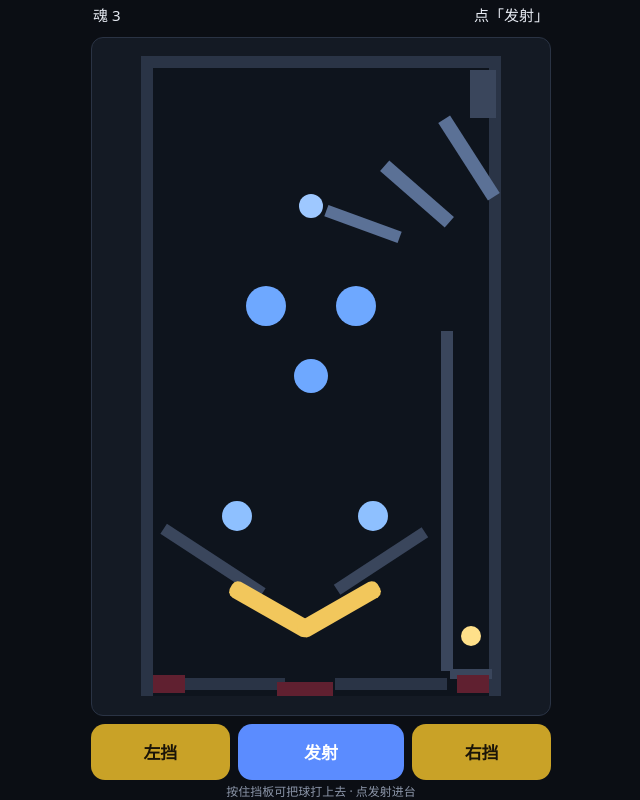
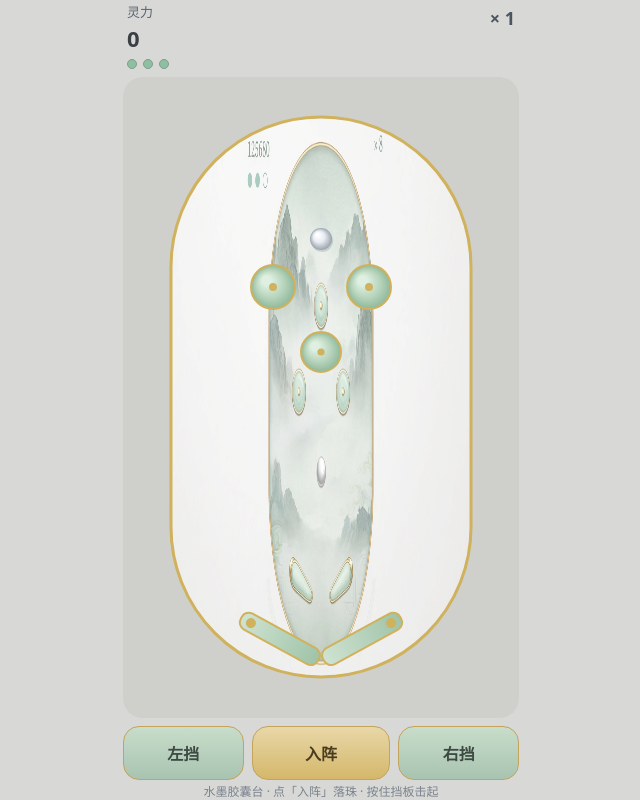
Before and after one commit to owldamon/oneBallFly, a website: page preview/index.html in a window 1280 px wide. Shown: the whole page, without its empty margins (319-959 px from the left). Drawn offline with Linux system fonts and the light colour scheme.

Commit message:
feat: v9 水墨胶囊台外观（按风格参考）
胶囊金边台面、玉石挡板/弹珠、灵力 HUD；入阵改为台顶落珠

```diff
--- a/index.html
+++ b/index.html
@@ -1,7 +1,7 @@
 <!DOCTYPE html>
 <html lang="zh-CN"><head>
 <meta charset="UTF-8"/><meta name="viewport" content="width=device-width, initial-scale=1"/>
-<meta http-equiv="refresh" content="0; url=./preview/index.html?v=8"/>
-<script>location.replace('./preview/index.html?v=8');</script>
+<meta http-equiv="refresh" content="0; url=./preview/index.html?v=9"/>
+<script>location.replace('./preview/index.html?v=9');</script>
 <title>一球飞升</title></head>
-<body><a href="./preview/index.html?v=8">进入沙盒</a></body></html>
+<body><a href="./preview/index.html?v=9">进入沙盒</a></body></html>
--- a/preview/game.js
+++ b/preview/game.js
@@ -1,21 +1,29 @@
-// 一球飞升 · v8 台面重做
-// - 挡板：碰撞时给球冲量（静态拧角传不出抛力）
-// - 台型：右封闭发射道 + \ 导流进主台 + 加长挡板
+// 一球飞升 · v9 水墨胶囊台（按用户风格参考）
 (function () {
   if (typeof Matter === 'undefined') {
-    var el = document.getElementById('err');
-    el.style.display = 'block';
-    el.textContent = '物理库未加载';
+    var err = document.getElementById('err');
+    err.style.display = 'block';
+    err.textContent = '物理库未加载';
     return;
   }
 
   const { Engine, Render, Runner, Bodies, Body, Composite, Events, Query } = Matter;
+
+  // 逻辑坐标：竖胶囊
   const W = 360, H = 640, MAX_LIVES = 3;
+  const CX = W / 2;
+  const TABLE_W = 300;
+  const TABLE_LEFT = (W - TABLE_W) / 2;
+  const TABLE_RIGHT = TABLE_LEFT + TABLE_W;
+  const TABLE_TOP = 40;
+  const TABLE_BOTTOM = 600;
+  const RADIUS = TABLE_W / 2; // 上下半圆半径
 
   const canvas = document.getElementById('c');
   const stage = document.getElementById('stage-wrap');
+  const scoreEl = document.getElementById('score');
+  const multEl = document.getElementById('mult');
   const livesEl = document.getElementById('lives');
-  const statusEl = document.getElementById('status');
   const overlay = document.getElementById('overlay');
   const btnL = document.getElementById('btnL');
   const btnR = document.getElementById('btnR');
@@ -23,99 +31,112 @@
   const restartBtn = document.getElementById('restart');
 
   const engine = Engine.create();
-  engine.gravity.y = 0.9;
+  engine.gravity.y = 0.88;
   const world = engine.world;
 
   const render = Render.create({
     canvas, engine,
-    options: { width: W, height: H, wireframes: false, background: '#0e141d', pixelRatio: 1 },
+    options: {
+      width: W, height: H, wireframes: false, background: 'transparent', pixelRatio: 1,
+    },
   });
 
-  function wall(x, y, w, h, color) {
-    return Bodies.rectangle(x, y, w, h, {
-      isStatic: true, friction: 0.06, restitution: 0.18,
-      render: { fillStyle: color || '#2a3446' },
+  // —— 背景图 ——
+  const bg = new Image();
+  bg.src = './style-ref.png';
+  let bgReady = false;
+  bg.onload = function () { bgReady = true; };
+
+  function segmentWall(x1, y1, x2, y2, thick) {
+    const dx = x2 - x1, dy = y2 - y1;
+    const len = Math.hypot(dx, dy);
+    const cx = (x1 + x2) / 2, cy = (y1 + y2) / 2;
+    return Bodies.rectangle(cx, cy, len, thick || 14, {
+      isStatic: true,
+      angle: Math.atan2(dy, dx),
+      friction: 0.05,
+      restitution: 0.2,
+      render: { visible: false },
     });
   }
 
-  const parts = [];
-  // 外框
-  parts.push(wall(6, H / 2, 12, H));
-  parts.push(wall(W - 6, H / 2, 12, H));
-  parts.push(wall(W / 2, 6, W, 12));
+  // 胶囊边界：左右直壁 + 上下半圆折线近似
+  const walls = [];
+  const leftX = TABLE_LEFT + 8;
+  const rightX = TABLE_RIGHT - 8;
+  const straightTop = TABLE_TOP + RADIUS;
+  const straightBot = TABLE_BOTTOM - RADIUS;
+  walls.push(segmentWall(leftX, straightTop, leftX, straightBot, 16));
+  walls.push(segmentWall(rightX, straightTop, rightX, straightBot, 16));
 
-  // 底板：左右宽台，中间只留狭窄沟（更好打）
-  parts.push(wall(78, H - 12, 132, 12));
-  parts.push(wall(250, H - 12, 112, 12));
+  const arcSteps = 12;
+  // top semicircle
+  for (let i = 0; i < arcSteps; i++) {
+    const a0 = Math.PI + (i / arcSteps) * Math.PI;
+    const a1 = Math.PI + ((i + 1) / arcSteps) * Math.PI;
+    const x0 = CX + Math.cos(a0) * (RADIUS - 8);
+    const y0 = straightTop + Math.sin(a0) * (RADIUS - 8);
+    const x1 = CX + Math.cos(a1) * (RADIUS - 8);
+    const y1 = straightTop + Math.sin(a1) * (RADIUS - 8);
+    walls.push(segmentWall(x0, y0, x1, y1, 16));
+  }
+  // bottom semicircle (opening in center for drain — skip middle segments)
+  for (let i = 0; i < arcSteps; i++) {
+    // bottom arc: angle 0 → PI, but skip center gap for drain
+    const t0 = i / arcSteps;
+    const t1 = (i + 1) / arcSteps;
+    // skip roughly center 20%
+    if (t0 > 0.38 && t1 < 0.62) continue;
+    const a0 = (i / arcSteps) * Math.PI;
+    const a1 = ((i + 1) / arcSteps) * Math.PI;
+    const x0 = CX + Math.cos(a0) * (RADIUS - 8);
+    const y0 = straightBot + Math.sin(a0) * (RADIUS - 8);
+    const x1 = CX + Math.cos(a1) * (RADIUS - 8);
+    const y1 = straightBot + Math.sin(a1) * (RADIUS - 8);
+    walls.push(segmentWall(x0, y0, x1, y1, 16));
+  }
 
-  // 发射道
-  parts.push(wall(330, 618, 42, 10, '#3a465c')); // 托架
-  parts.push(wall(306, 445, 12, 340, '#3a465c')); // 分隔，上沿约 275
-  parts.push(wall(342, 38, 26, 48, '#3a465c'));
-
-  // \ 导流进主台（正角）
-  parts.push(Bodies.rectangle(328, 102, 92, 14, {
-    isStatic: true, angle: 1.0, friction: 0, restitution: 0.8,
-    render: { fillStyle: '#5b7196' },
+  // 底部托台左右（挡板外侧）
+  walls.push(Bodies.rectangle(CX - 78, TABLE_BOTTOM - 18, 90, 12, {
+    isStatic: true, friction: 0.08, restitution: 0.15, render: { visible: false },
   }));
-  parts.push(Bodies.rectangle(276, 138, 86, 14, {
-    isStatic: true, angle: 0.72, friction: 0, restitution: 0.6,
-    render: { fillStyle: '#5b7196' },
-  }));
-  parts.push(Bodies.rectangle(222, 168, 78, 12, {
-    isStatic: true, angle: 0.35, friction: 0.02, restitution: 0.45,
-    render: { fillStyle: '#5b7196' },
+  walls.push(Bodies.rectangle(CX + 78, TABLE_BOTTOM - 18, 90, 12, {
+    isStatic: true, friction: 0.08, restitution: 0.15, render: { visible: false },
   }));
 
-  // 两侧内道（导向挡板）
-  parts.push(Bodies.rectangle(72, 505, 118, 12, {
-    isStatic: true, angle: 0.58, render: { fillStyle: '#3a465c' },
-  }));
-  parts.push(Bodies.rectangle(240, 505, 105, 12, {
-    isStatic: true, angle: -0.58, render: { fillStyle: '#3a465c' },
-  }));
-
-  // 弹垫 / 缓冲柱（少而有效）
-  function bumper(x, y, r, c) {
+  function jadeBumper(x, y, r) {
     return Bodies.circle(x, y, r, {
-      isStatic: true, restitution: 1.25, friction: 0, label: 'bumper',
-      render: { fillStyle: c || '#6ea8ff' },
+      isStatic: true, restitution: 1.22, friction: 0, label: 'bumper',
+      render: { visible: false },
+      plugin: { kind: 'bumper', r: r },
     });
   }
-  parts.push(bumper(96, 460, 15, '#8ec0ff'));
-  parts.push(bumper(232, 460, 15, '#8ec0ff'));
-  parts.push(bumper(125, 250, 20));
-  parts.push(bumper(215, 250, 20));
-  parts.push(bumper(170, 320, 17));
-  parts.push(bumper(170, 150, 12, '#9ec8ff'));
-
-  const drains = [
-    Bodies.rectangle(164, H - 7, 56, 14, {
-      isStatic: true, isSensor: true, label: 'drain', render: { fillStyle: '#602030' },
-    }),
-    Bodies.rectangle(28, H - 12, 32, 18, {
-      isStatic: true, isSensor: true, label: 'drain', render: { fillStyle: '#602030' },
-    }),
-    Bodies.rectangle(W - 28, H - 12, 32, 18, {
-      isStatic: true, isSensor: true, label: 'drain', render: { fillStyle: '#602030' },
-    }),
+  const bumpers = [
+    jadeBumper(CX - 48, 210, 22),
+    jadeBumper(CX + 48, 210, 22),
+    jadeBumper(CX, 275, 20),
   ];
 
-  // —— 挡板 ——
-  const FL = 92, FH = 18;
+  const drain = Bodies.rectangle(CX, TABLE_BOTTOM - 6, 54, 16, {
+    isStatic: true, isSensor: true, label: 'drain', render: { visible: false },
+  });
+
+  // 挡板
+  const FL = 88, FH = 18;
   function makeFlipper(pinX, pinY, isLeft) {
     const body = Bodies.rectangle(pinX, pinY, FL, FH, {
-      isStatic: true, chamfer: { radius: 7 }, friction: 0.45, restitution: 0,
+      isStatic: true, chamfer: { radius: 8 }, friction: 0.5, restitution: 0,
       label: isLeft ? 'flipL' : 'flipR',
-      render: { fillStyle: '#f2c75c' },
+      render: { visible: false },
     });
     body.plugin = {
       isLeft,
       pin: { x: pinX, y: pinY },
-      rest: isLeft ? 0.52 : -0.52,
-      up: isLeft ? -0.88 : 0.88,
+      rest: isLeft ? 0.5 : -0.5,
+      up: isLeft ? -0.9 : 0.9,
       pressed: false,
-      angle: isLeft ? 0.52 : -0.52,
+      angle: isLeft ? 0.5 : -0.5,
+      kind: 'flipper',
     };
     applyFlip(body, body.plugin.angle);
     return body;
@@ -131,52 +152,51 @@
     });
     body.plugin.angle = angle;
   }
-  const flipL = makeFlipper(98, 535, true);
-  const flipR = makeFlipper(230, 535, false);
-  Composite.add(world, parts.concat(drains, [flipL, flipR]));
+  const flipL = makeFlipper(CX - 72, TABLE_BOTTOM - 55, true);
+  const flipR = makeFlipper(CX + 72, TABLE_BOTTOM - 55, false);
+
+  Composite.add(world, walls.concat(bumpers, [drain, flipL, flipR]));
 
   let lives = MAX_LIVES;
   let ball = null;
+  let score = 0;
+  let mult = 1;
   let immuneUntil = 0;
   let gameOver = false;
-  let launchedAt = 0;
-  let entered = false;
-  let flipCoolL = 0;
-  let flipCoolR = 0;
+  let coolL = 0, coolR = 0;
 
-  function hud() { livesEl.textContent = '魂 ' + lives; }
+  function renderLives() {
+    livesEl.innerHTML = '';
+    for (var i = 0; i < MAX_LIVES; i++) {
+      var d = document.createElement('i');
+      if (i < lives) d.className = 'on';
+      livesEl.appendChild(d);
+    }
+  }
+  function hud() {
+    scoreEl.textContent = String(score);
+    multEl.textContent = '× ' + mult;
+    renderLives();
+  }
 
-  function spawnBall() {
+  function spawnBallReady() {
     if (ball) { Composite.remove(world, ball); ball = null; }
-    ball = Bodies.circle(330, 580, 10, {
-      isStatic: true, density: 0.002, restitution: 0.28, friction: 0.04, frictionAir: 0.01,
-      label: 'ball', render: { fillStyle: '#ffe08a' },
+    // 珠在台顶内侧待命（静态）
+    ball = Bodies.circle(CX, TABLE_TOP + RADIUS - 28, 11, {
+      isStatic: true, density: 0.002, restitution: 0.35, friction: 0.03, frictionAir: 0.01,
+      label: 'ball', render: { visible: false },
     });
     Composite.add(world, ball);
-    entered = false;
-    launchedAt = 0;
     btnFire.disabled = false;
-    statusEl.textContent = '点「发射」';
   }
 
   function launch() {
     if (gameOver || !ball || !ball.isStatic) return;
     Body.setStatic(ball, false);
-    Body.setPosition(ball, { x: 330, y: 560 });
-    Body.setVelocity(ball, { x: 0, y: -28 });
-    immuneUntil = performance.now() + 850;
-    launchedAt = performance.now();
-    entered = false;
+    Body.setPosition(ball, { x: CX + (Math.random() * 10 - 5), y: TABLE_TOP + RADIUS - 20 });
+    Body.setVelocity(ball, { x: (Math.random() * 2 - 1), y: 2.5 });
+    immuneUntil = performance.now() + 500;
     btnFire.disabled = true;
-    statusEl.textContent = '发射中…';
-  }
-
-  function forceEnter() {
-    if (!ball || ball.isStatic) return;
-    Body.setPosition(ball, { x: 175, y: 150 });
-    Body.setVelocity(ball, { x: -1.5, y: 2.5 });
-    entered = true;
-    statusEl.textContent = '按住挡板把球打上去';
   }
 
   function loseLife() {
@@ -184,81 +204,196 @@
     Composite.remove(world, ball);
     ball = null;
     lives -= 1;
+    mult = 1;
     hud();
     if (lives <= 0) {
       gameOver = true;
       overlay.classList.add('show');
-      statusEl.textContent = '阵停了';
       return;
     }
-    statusEl.textContent = '走火。还剩 ' + lives + ' 魂';
-    setTimeout(function () { if (!gameOver) spawnBall(); }, 400);
+    setTimeout(function () { if (!gameOver) spawnBallReady(); }, 400);
   }
 
   function restart() {
     overlay.classList.remove('show');
     gameOver = false;
     lives = MAX_LIVES;
+    score = 0;
+    mult = 1;
     hud();
-    spawnBall();
+    spawnBallReady();
   }
 
   Events.on(engine, 'collisionStart', function (ev) {
     for (var i = 0; i < ev.pairs.length; i++) {
-      var a = ev.pairs[i].bodyA.label, b = ev.pairs[i].bodyB.label;
-      if ((a === 'ball' && b === 'drain') || (b === 'ball' && a === 'drain')) loseLife();
+      var a = ev.pairs[i].bodyA, b = ev.pairs[i].bodyB;
+      var labels = [a.label, b.label];
+      if (labels.indexOf('ball') >= 0 && labels.indexOf('drain') >= 0) loseLife();
+      if (labels.indexOf('ball') >= 0 && labels.indexOf('bumper') >= 0) {
+        score += 100 * mult;
+        if (score > 0 && score % 800 === 0) mult = Math.min(8, mult + 1);
+        hud();
+      }
     }
   });
 
   Events.on(engine, 'beforeUpdate', function () {
-    if (!ball || gameOver) {
-      // still update flipper visuals
-    }
-
-    // 1) 先按旧姿态检测碰撞并给冲量，再转动挡板
-    if (ball && !ball.isStatic) {
+    if (ball && !ball.isStatic && !gameOver) {
       var now = performance.now();
       [[flipL, 'L'], [flipR, 'R']].forEach(function (pair) {
         var f = pair[0];
         if (!f.plugin.pressed) return;
-        if (pair[1] === 'L' && now < flipCoolL) return;
-        if (pair[1] === 'R' && now < flipCoolR) return;
+        if (pair[1] === 'L' && now < coolL) return;
+        if (pair[1] === 'R' && now < coolR) return;
         if (!Query.collides(ball, [f]).length) return;
         var dir = f.plugin.isLeft ? 1 : -1;
-        // 核心：主动抛起
         Body.setVelocity(ball, {
-          x: ball.velocity.x * 0.2 + dir * 5.5,
-          y: -15.5,
+          x: ball.velocity.x * 0.15 + dir * 5.2,
+          y: -16,
         });
-        if (pair[1] === 'L') flipCoolL = now + 90;
-        else flipCoolR = now + 90;
+        score += 10 * mult;
+        hud();
+        if (pair[1] === 'L') coolL = now + 85;
+        else coolR = now + 85;
       });
     }
-
-    // 2) 转动挡板朝向目标角
     [flipL, flipR].forEach(function (f) {
       var target = f.plugin.pressed ? f.plugin.up : f.plugin.rest;
       applyFlip(f, f.plugin.angle + (target - f.plugin.angle) * 0.5);
     });
+    if (ball && !ball.isStatic && ball.position.y > H + 40) loseLife();
+  });
 
-    if (!ball || ball.isStatic || gameOver) return;
-    var p = ball.position, v = ball.velocity;
+  // —— 自定义绘制（玉石 / 金边 / 背景）——
+  Events.on(render, 'afterRender', function () {
+    var ctx = render.context;
+    // 背景：优先风格参考图，铺满台区
+    ctx.save();
+    // 圆角裁剪胶囊
+    roundCapsulePath(ctx, TABLE_LEFT, TABLE_TOP, TABLE_W, TABLE_BOTTOM - TABLE_TOP, RADIUS);
+    ctx.clip();
+    if (bgReady) {
+      // 裁剪参考图的台面区域大致铺满
+      ctx.drawImage(bg, 0, 0, bg.width, bg.height, TABLE_LEFT - 10, TABLE_TOP - 20, TABLE_W + 20, TABLE_BOTTOM - TABLE_TOP + 40);
+      ctx.fillStyle = 'rgba(255,255,255,0.12)';
+      ctx.fillRect(TABLE_LEFT, TABLE_TOP, TABLE_W, TABLE_BOTTOM - TABLE_TOP);
+    } else {
+      var g = ctx.createLinearGradient(0, TABLE_TOP, 0, TABLE_BOTTOM);
+      g.addColorStop(0, '#c5d0c4');
+      g.addColorStop(1, '#dfe5dc');
+      ctx.fillStyle = g;
+      ctx.fillRect(TABLE_LEFT, TABLE_TOP, TABLE_W, TABLE_BOTTOM - TABLE_TOP);
+    }
+    ctx.restore();
 
-    if (p.x < 280 && p.y > 90 && p.y < 520) {
-      if (!entered) {
-        entered = true;
-        statusEl.textContent = '按住挡板把球打上去';
-      }
+    // 金边
+    ctx.save();
+    ctx.strokeStyle = '#d0b15c';
+    ctx.lineWidth = 3;
+    roundCapsulePath(ctx, TABLE_LEFT, TABLE_TOP, TABLE_W, TABLE_BOTTOM - TABLE_TOP, RADIUS);
+    ctx.stroke();
+    ctx.restore();
+
+    // bumpers
+    bumpers.forEach(function (b) {
+      drawJadeDisc(ctx, b.position.x, b.position.y, b.circleRadius);
+    });
+
+    // flippers
+    [flipL, flipR].forEach(function (f) {
+      drawJadeFlipper(ctx, f);
+    });
+
+    // ball
+    if (ball) {
+      drawBall(ctx, ball.position.x, ball.position.y, ball.circleRadius);
     }
-    if (!entered && p.x > 300 && p.y < 175 && v.y > 0 && v.x > -2) {
-      Body.setVelocity(ball, { x: -6, y: Math.min(v.y, 3) });
-    }
-    if (!entered && launchedAt && performance.now() - launchedAt > 1100) forceEnter();
+  });
 
-    if (p.x < 10) Body.setVelocity(ball, { x: Math.abs(v.x) * 0.4 + 1, y: v.y });
-    if (p.x > W - 10) Body.setVelocity(ball, { x: -(Math.abs(v.x) * 0.4 + 1), y: v.y });
-    if (p.y > H + 40) loseLife();
-  });
+  function roundCapsulePath(ctx, x, y, w, h, r) {
+    var rr = Math.min(r, w / 2, h / 2);
+    ctx.beginPath();
+    ctx.moveTo(x + rr, y);
+    ctx.lineTo(x + w - rr, y);
+    ctx.arc(x + w - rr, y + rr, rr, -Math.PI / 2, 0);
+    ctx.lineTo(x + w, y + h - rr);
+    ctx.arc(x + w - rr, y + h - rr, rr, 0, Math.PI / 2);
+    ctx.lineTo(x + rr, y + h);
+    ctx.arc(x + rr, y + h - rr, rr, Math.PI / 2, Math.PI);
+    ctx.lineTo(x, y + rr);
+    ctx.arc(x + rr, y + rr, rr, Math.PI, Math.PI * 1.5);
+    ctx.closePath();
+  }
+
+  function drawJadeDisc(ctx, x, y, r) {
+    ctx.save();
+    var g = ctx.createRadialGradient(x - r * 0.3, y - r * 0.3, r * 0.2, x, y, r);
+    g.addColorStop(0, '#dff0e2');
+    g.addColorStop(0.55, '#b7d4bc');
+    g.addColorStop(1, '#8fb89a');
+    ctx.beginPath();
+    ctx.arc(x, y, r, 0, Math.PI * 2);
+    ctx.fillStyle = g;
+    ctx.fill();
+    ctx.lineWidth = 2;
+    ctx.strokeStyle = '#d0b15c';
+    ctx.stroke();
+    ctx.beginPath();
+    ctx.arc(x, y, r * 0.18, 0, Math.PI * 2);
+    ctx.fillStyle = '#d0b15c';
+    ctx.fill();
+    ctx.restore();
+  }
+
+  function drawJadeFlipper(ctx, f) {
+    ctx.save();
+    ctx.translate(f.position.x, f.position.y);
+    ctx.rotate(f.angle);
+    var hw = FL / 2, hh = FH / 2;
+    var g = ctx.createLinearGradient(-hw, 0, hw, 0);
+    g.addColorStop(0, '#cfe3d2');
+    g.addColorStop(1, '#9fc3a8');
+    roundRect(ctx, -hw, -hh, FL, FH, 8);
+    ctx.fillStyle = g;
+    ctx.fill();
+    ctx.strokeStyle = '#d0b15c';
+    ctx.lineWidth = 2;
+    ctx.stroke();
+    // pivot cap roughly at inner end
+    var px = f.plugin.isLeft ? -hw * 0.75 : hw * 0.75;
+    ctx.beginPath();
+    ctx.arc(px, 0, 5, 0, Math.PI * 2);
+    ctx.fillStyle = '#d0b15c';
+    ctx.fill();
+    ctx.restore();
+  }
+
+  function roundRect(ctx, x, y, w, h, r) {
+    ctx.beginPath();
+    ctx.moveTo(x + r, y);
+    ctx.arcTo(x + w, y, x + w, y + h, r);
+    ctx.arcTo(x + w, y + h, x, y + h, r);
+    ctx.arcTo(x, y + h, x, y, r);
+    ctx.arcTo(x, y, x + w, y, r);
+    ctx.closePath();
+  }
+
+  function drawBall(ctx, x, y, r) {
+    ctx.save();
+    ctx.beginPath();
+    ctx.arc(x + 1, y + 2, r, 0, Math.PI * 2);
+    ctx.fillStyle = 'rgba(0,0,0,0.12)';
+    ctx.fill();
+    var g = ctx.createRadialGradient(x - r * 0.35, y - r * 0.4, r * 0.1, x, y, r);
+    g.addColorStop(0, '#ffffff');
+    g.addColorStop(0.45, '#e8edf2');
+    g.addColorStop(1, '#9aa3ad');
+    ctx.beginPath();
+    ctx.arc(x, y, r, 0, Math.PI * 2);
+    ctx.fillStyle = g;
+    ctx.fill();
+    ctx.restore();
+  }
 
   function hold(btn, side) {
     function set(v) {
@@ -293,9 +428,12 @@
   window.addEventListener('resize', layout);
   if (window.visualViewport) window.visualViewport.addEventListener('resize', layout);
 
+  // hide default matter body rendering (we draw custom)
+  render.options.wireframes = false;
+
   Render.run(render);
   Runner.run(Runner.create(), engine);
   hud();
-  spawnBall();
+  spawnBallReady();
   layout();
 })();
--- a/preview/index.html
+++ b/preview/index.html
@@ -4,54 +4,77 @@
   <meta charset="UTF-8" />
   <meta name="viewport" content="width=device-width, initial-scale=1, maximum-scale=1, user-scalable=no, viewport-fit=cover" />
   <meta name="apple-mobile-web-app-capable" content="yes" />
-  <title>一球飞升 · 沙盒</title>
+  <title>一球飞升</title>
   <style>
     * { box-sizing: border-box; margin: 0; padding: 0; }
     html, body {
-      width: 100%; height: 100%; background: #0b0e14; color: #e8ecf4;
-      font-family: system-ui, -apple-system, sans-serif;
+      width: 100%; height: 100%;
+      background: #d8d8d6;
+      font-family: "PingFang SC", "Noto Sans SC", system-ui, sans-serif;
       overflow: hidden; touch-action: none; user-select: none; -webkit-user-select: none;
+      color: #3a3f45;
     }
     #app {
       height: 100%; height: 100dvh;
       display: grid;
       grid-template-rows: auto 1fr auto;
-      padding: env(safe-area-inset-top) 10px env(safe-area-inset-bottom);
-      gap: 8px; max-width: 480px; margin: 0 auto;
+      padding: env(safe-area-inset-top) 12px env(safe-area-inset-bottom);
+      gap: 8px; max-width: 420px; margin: 0 auto;
     }
-    #hud { display: flex; justify-content: space-between; align-items: center; font-size: 15px; padding: 4px 2px; }
+    #hud {
+      display: flex; justify-content: space-between; align-items: flex-start;
+      padding: 2px 4px 0;
+    }
+    #hud-left .label { font-size: 13px; color: #5b656e; }
+    #hud-left .score { font-size: 22px; font-weight: 600; letter-spacing: 0.02em; margin-top: 2px; }
+    #lives { display: flex; gap: 6px; margin-top: 6px; }
+    #lives i {
+      width: 10px; height: 10px; border-radius: 50%;
+      border: 1.5px solid #7f9e8a; display: inline-block;
+      background: transparent;
+    }
+    #lives i.on { background: #8fbfa3; }
+    #hud-right { text-align: right; font-size: 18px; font-weight: 600; color: #4a5560; padding-top: 4px; }
     #stage-wrap {
       position: relative; width: 100%; min-height: 0;
-      background: #141a24; border: 1px solid #2a3344; border-radius: 12px; overflow: hidden;
+      border-radius: 20px; overflow: hidden;
+      background: #cfcfcb;
     }
     #stage-wrap canvas { display: block; width: 100%; height: 100%; }
     #overlay {
-      display: none; position: absolute; inset: 0; background: rgba(8,10,16,.86);
+      display: none; position: absolute; inset: 0; background: rgba(40,45,50,.45);
       flex-direction: column; align-items: center; justify-content: center; gap: 14px; z-index: 3;
+      backdrop-filter: blur(2px);
     }
     #overlay.show { display: flex; }
-    #overlay h1 { font-size: 26px; }
+    #overlay h1 { font-size: 26px; font-weight: 600; color: #fff; }
     #controls {
-      display: grid; grid-template-columns: 1fr 1.2fr 1fr; gap: 8px;
-      padding-bottom: 4px;
+      display: grid; grid-template-columns: 1fr 1.15fr 1fr; gap: 8px;
     }
     .btn {
-      appearance: none; border: 0; border-radius: 14px; min-height: 56px;
-      font-size: 17px; font-weight: 600; color: #fff;
-      background: #3a465c; touch-action: manipulation;
+      appearance: none; border: 1.5px solid #c4a35a; border-radius: 16px; min-height: 54px;
+      font-size: 16px; font-weight: 600; color: #3d4a42;
+      background: linear-gradient(180deg, #c8ddcb, #a8c4b0);
+      touch-action: manipulation;
     }
-    .btn:active { filter: brightness(1.15); transform: scale(0.98); }
-    #btnL, #btnR { background: #c9a227; color: #1a1408; }
-    #btnFire { background: #5b8cff; }
-    #hint { font-size: 12px; color: #8b95a8; text-align: center; line-height: 1.35; }
-    #err { display:none; color:#ff8e8e; font-size:13px; text-align:center; }
+    #btnFire {
+      background: linear-gradient(180deg, #e8d7a8, #d4b76a);
+      color: #4a3d1f;
+    }
+    .btn:active { filter: brightness(1.05); transform: scale(0.98); }
+    #hint { font-size: 12px; color: #7a848e; text-align: center; line-height: 1.35; margin-top: 4px; }
+    #err { display:none; color:#b44; font-size:13px; text-align:center; }
   </style>
 </head>
 <body>
   <div id="app">
     <div id="hud">
-      <span id="lives">魂 3</span>
-      <span id="status">准备中…</span>
+      <div id="hud-left">
+        <div class="label">灵力</div>
+        <div class="score" id="score">0</div>
+        <div id="lives"></div>
+      </div>
+      <div id="hud-right"><span id="mult">× 1</span></div>
     </div>
     <div id="stage-wrap">
       <canvas id="c"></canvas>
@@ -60,10 +83,10 @@
     <div>
       <div id="controls">
         <button class="btn" id="btnL" type="button">左挡</button>
-        <button class="btn" id="btnFire" type="button">发射</button>
+        <button class="btn" id="btnFire" type="button">入阵</button>
         <button class="btn" id="btnR" type="button">右挡</button>
       </div>
-      <div id="hint">按住挡板可把球打上去 · 点发射进台</div>
+      <div id="hint">水墨胶囊台 · 点「入阵」落珠 · 按住挡板击起</div>
       <div id="err"></div>
     </div>
   </div>
```
Also changed, not shown: preview/style-ref.png (added).
